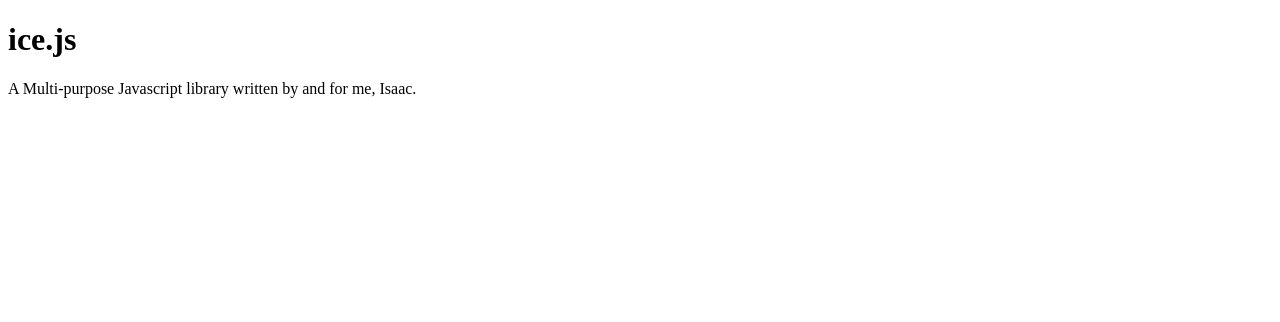
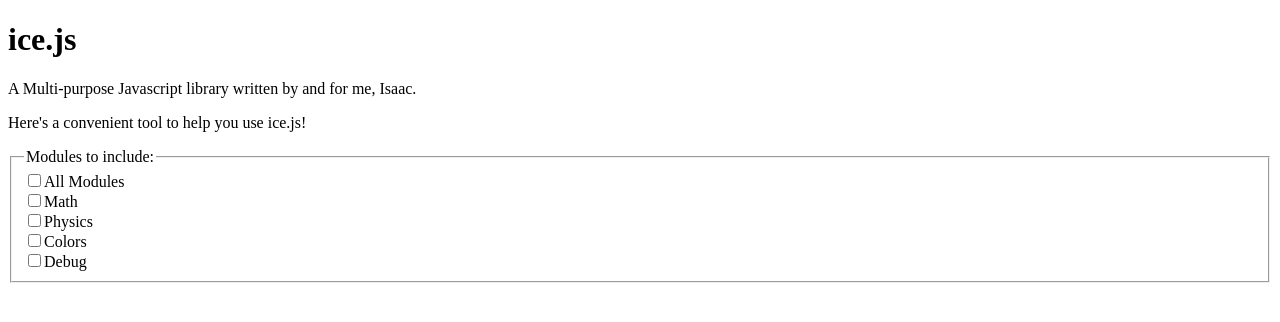
Before and after one commit to caasinehc/ice, a plain HTML site: page index.html in a window 1280 px wide. Drawn offline with Linux system fonts and the light colour scheme.

Commit message:
Working on the import tool

```diff
--- a/index.html
+++ b/index.html
@@ -1,8 +1,49 @@
 <!DOCTYPE html>
+<html>
 	<head>
 		<title>ice.js</title>
 	</head>
 	<body>
 		<h1>ice.js</h1>
 		<p>A Multi-purpose Javascript library written by and for me, Isaac.</p>
+		<p>Here's a convenient tool to help you use ice.js!</p>
+
+		<form id="importTool">
+			<fieldset id="modules" onclick="updateModules();">
+				<legend>Modules to include: </legend>
+				<input type="checkbox" id="allCB" onclick="toggleEverything();">All Modules</input><br />
+				<input type="checkbox" id="mathCB">Math</input><br />
+				<input type="checkbox" id="physicsCB">Physics</input><br />
+				<input type="checkbox" id="colorsCB">Colors</input><br />
+				<input type="checkbox" id="debugCB">Debug</input><br />
+			</fieldset>
+		</div>
+
+		<script>
+			var modules = {
+				math: document.getElementById("mathCB"),
+				physics: document.getElementById("physicsCB"),
+				colors: document.getElementById("colorsCB"),
+				debug: document.getElementById("debugCB")
+			}
+			var allCB = document.getElementById("allCB");
+
+			function toggleEverything() {
+				for(var module in modules) {
+					modules[module].checked = allCB.checked;
+				}
+			}
+			function updateModules() {
+				var allChecked = true;
+				for(var module in modules) {
+					if(!modules[module].checked) {
+						allChecked = false;
+						break;
+					}
+				}
+				allCB.checked = allChecked;
+			}
+		</script>
+
 	</body>
+</html>
```
Lines whose indentation alone changed are shown as unchanged.
